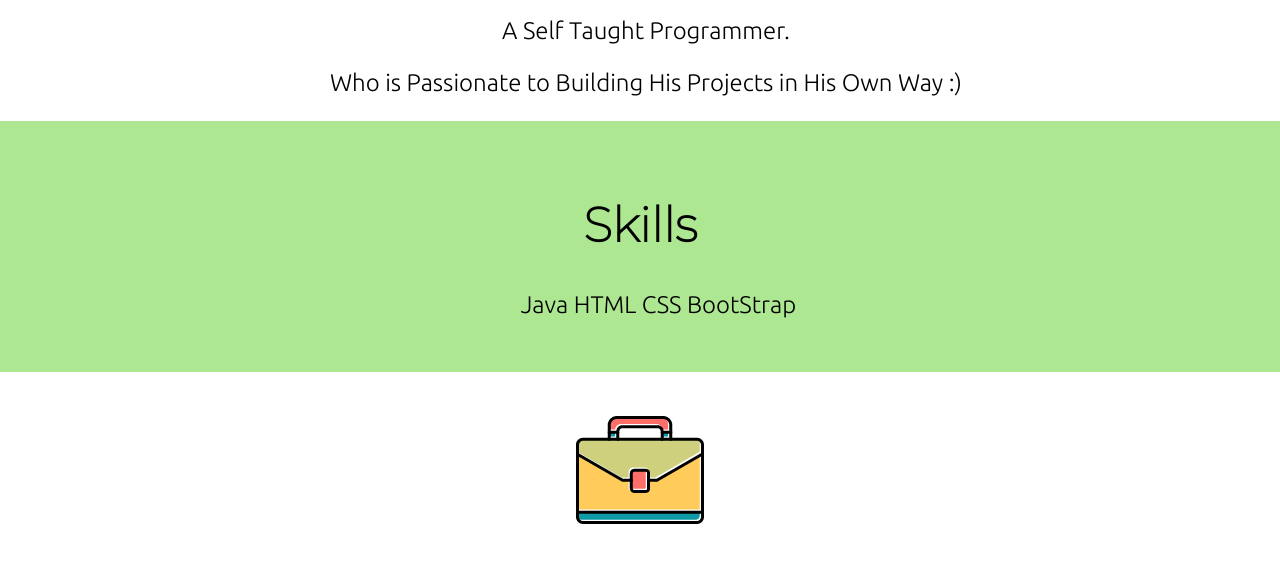
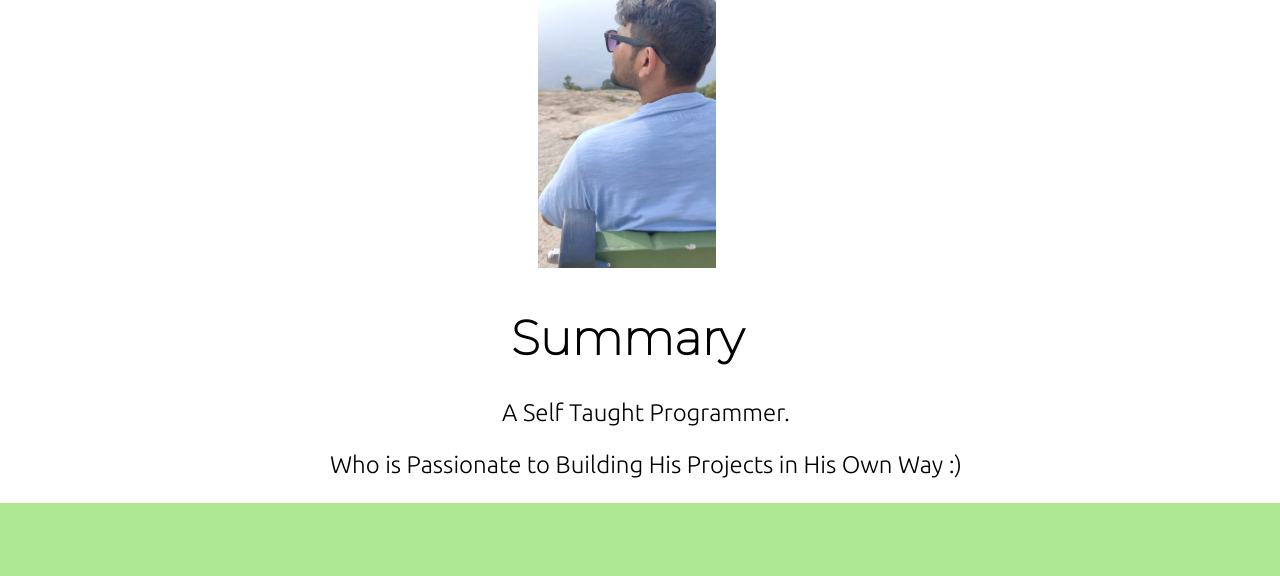
Before and after one commit to Udayg68/Portfolio, a plain HTML site: page index.html in a window 1280 px wide. Shown: the part 524-1100 px from the top of the page. Drawn offline with Linux system fonts and the light colour scheme.

Commit message:
Update index.html

```diff
--- a/index.html
+++ b/index.html
@@ -28,7 +28,7 @@
     <!-- Profile  -->
 
     <div class="profile">
-        <img src="images/IMG-20220618-WA0007 (1)-modified.png" alt="" class="profilepic">
+        <img src="images/IMG-20220618-WA0007 (1)-modified.png.jpeg" alt="" class="profilepic">
         <h1>Summary</h1>
         <p>A Self Taught Programmer.</p>
         <p>Who is  Passionate to Building His Projects in His Own Way :)</p>
```
